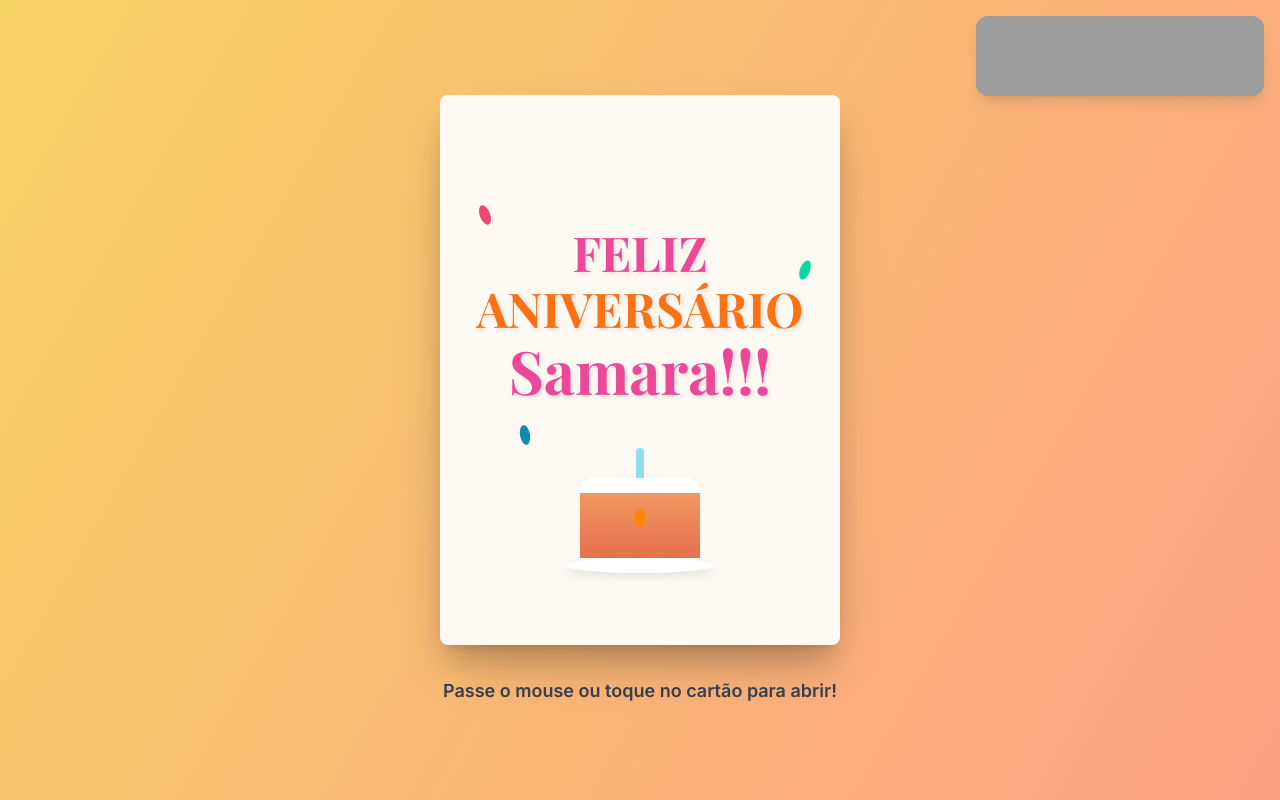
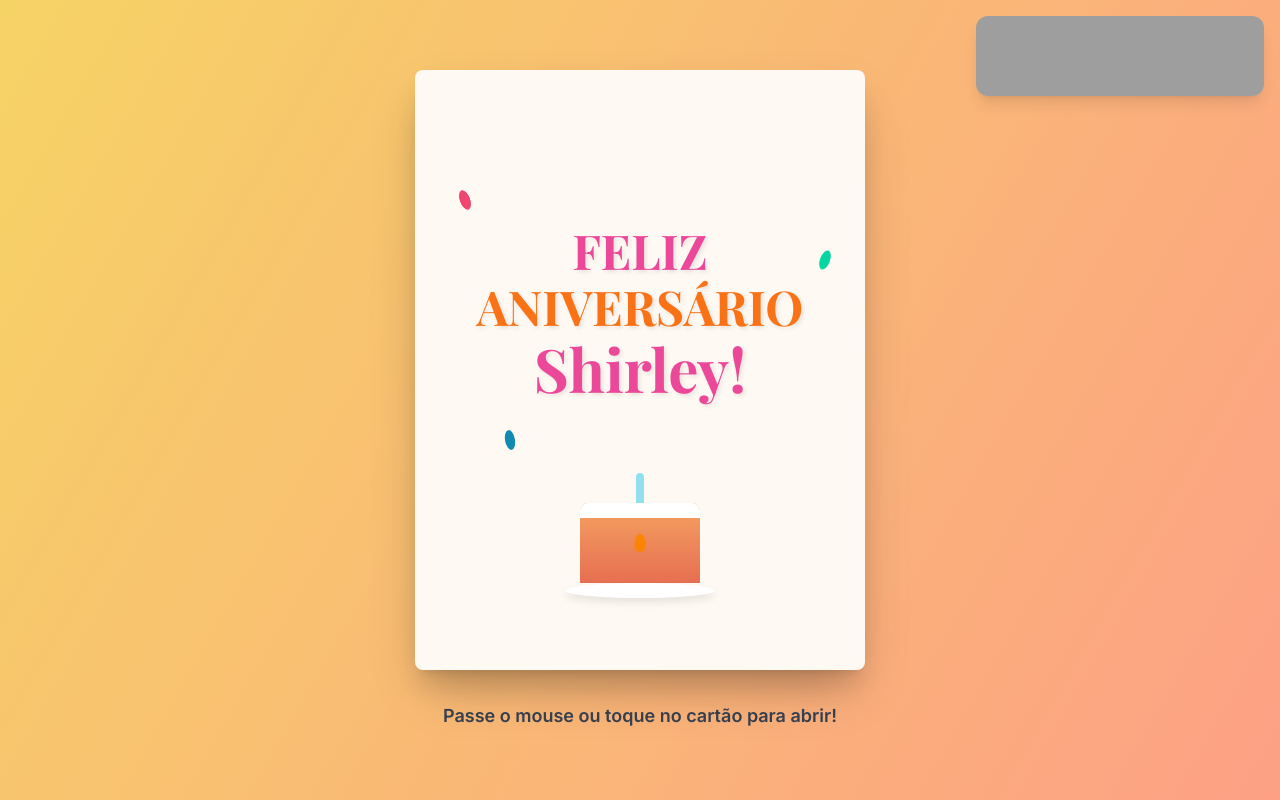
Before and after one commit to 916joao/Samara89, a plain HTML site: page index.html in a window 1280 px wide. Both pictures are taken after a click on the button "Abrir Cartão". Drawn offline with nearby package versions, Linux system fonts and the light colour scheme; grey boxes are pictures that could not be loaded.

Commit message:
Update birthday card dimensions and recipient name

```diff
--- a/index.html
+++ b/index.html
@@ -215,8 +215,8 @@
       Fica escondida (hidden) no início.
     -->
     <div id="card-page" class="hidden flex-col items-center justify-center min-h-screen w-full p-4 text-center">
-        <!-- Cartão de Aniversário -->
-        <div class="birthdayCard w-[350px] h-[500px] sm:w-[400px] sm:h-[550px] relative cursor-pointer rounded-lg shadow-2xl">
+        <!-- Cartão de Aniversário - AUMENTO DE TAMANHO AQUI -->
+        <div class="birthdayCard w-[380px] h-[550px] sm:w-[450px] sm:h-[600px] relative cursor-pointer rounded-lg shadow-2xl">
 
             <!-- Frente do Cartão -->
             <div class="cardFront absolute w-full h-full rounded-lg overflow-hidden shadow-xl p-8 text-center flex flex-col justify-between items-center">
@@ -234,7 +234,7 @@
                 <div class="front-text z-10">
                     <h3 class="happy text-4xl sm:text-5xl font-bold text-pink-500">FELIZ</h3>
                     <h2 class="bday text-4xl sm:text-5xl font-bold text-orange-500 my-2">ANIVERSÁRIO</h2>
-                    <h3 class="toyou text-5xl sm:text-6xl font-bold text-pink-500">Samara!!!</h3>
+                    <h3 class="toyou text-5xl sm:text-6xl font-bold text-pink-500">Shirley!</h3>
                 </div>
 
                 <!-- Bolo e Prato (elementos personalizados) -->
```
